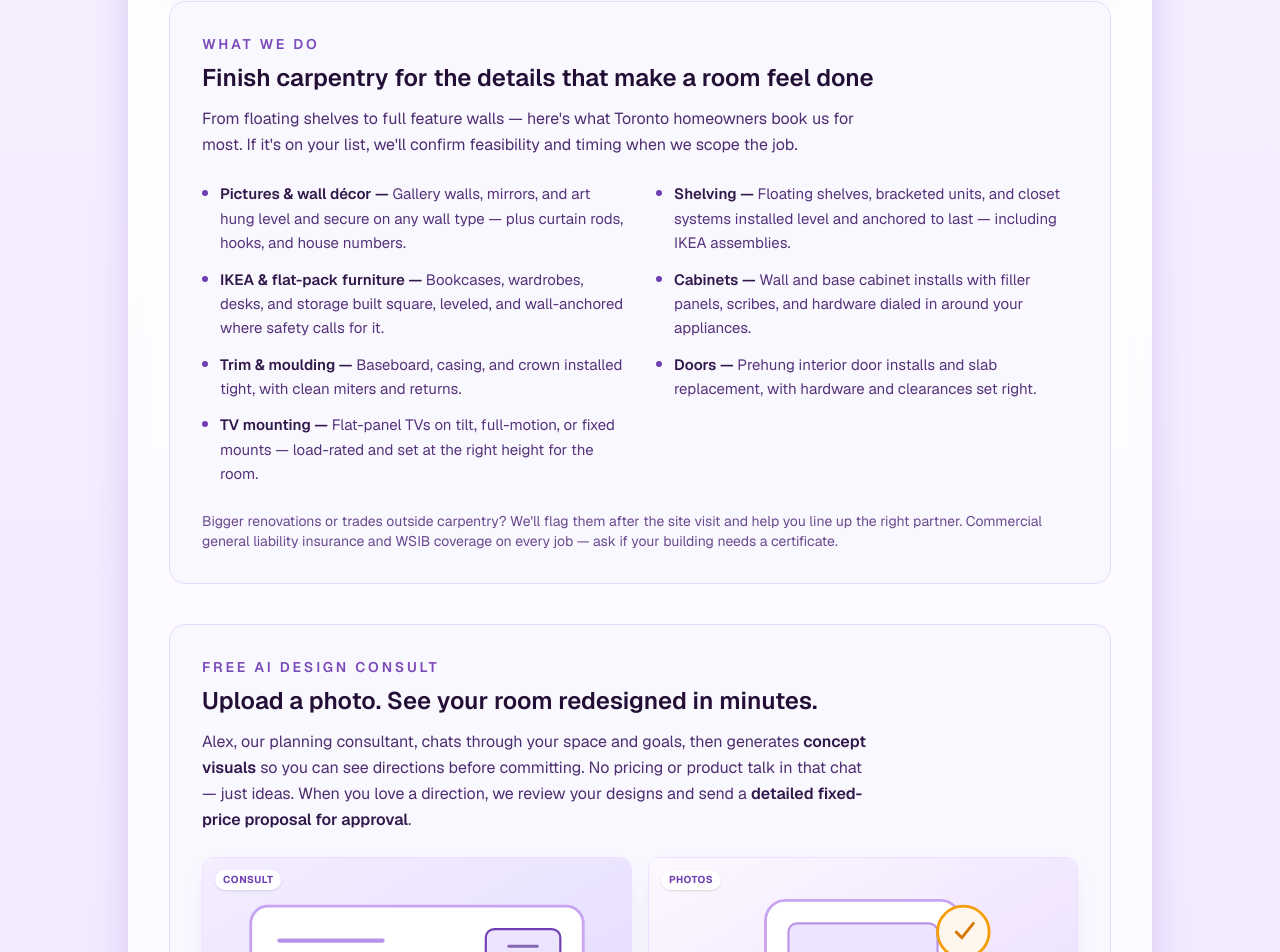
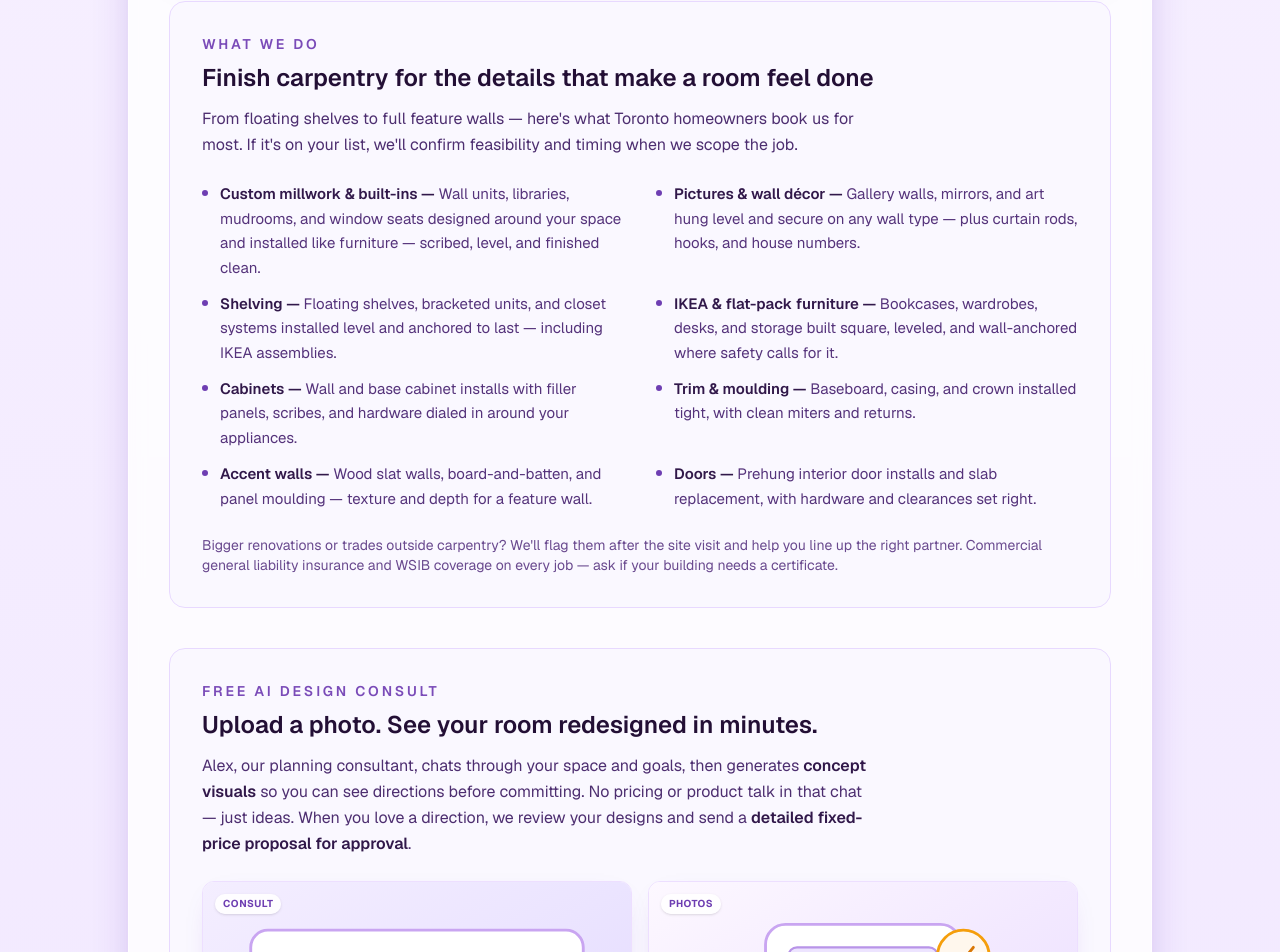
Before and after one commit to levelupinstall/webapp, a Next.js app: page / in a window 1280 px wide. Shown: the part 889-1841 px from the top of the page. Built offline with nearby package versions, Linux system fonts and the light colour scheme; no server answers.

Commit message:
Narrow services: drop TV mounting, add custom millwork hero and accent walls

```diff
--- a/app/page.tsx
+++ b/app/page.tsx
@@ -395,6 +395,14 @@ function HomeContent() {
                 <li className="flex gap-3">
                   <span className="mt-2 h-1.5 w-1.5 shrink-0 rounded-full bg-[#6e3eb2]" />
                   <span>
+                    <span className="font-semibold text-[#31184a]">Custom millwork &amp; built-ins —</span>{" "}
+                    Wall units, libraries, mudrooms, and window seats designed around your space and
+                    installed like furniture — scribed, level, and finished clean.
+                  </span>
+                </li>
+                <li className="flex gap-3">
+                  <span className="mt-2 h-1.5 w-1.5 shrink-0 rounded-full bg-[#6e3eb2]" />
+                  <span>
                     <span className="font-semibold text-[#31184a]">Pictures &amp; wall décor —</span>{" "}
                     Gallery walls, mirrors, and art hung level and secure on any wall type — plus
                     curtain rods, hooks, and house numbers.
@@ -434,15 +442,16 @@ function HomeContent() {
                 <li className="flex gap-3">
                   <span className="mt-2 h-1.5 w-1.5 shrink-0 rounded-full bg-[#6e3eb2]" />
                   <span>
-                    <span className="font-semibold text-[#31184a]">Doors —</span> Prehung interior door
-                    installs and slab replacement, with hardware and clearances set right.
+                    <span className="font-semibold text-[#31184a]">Accent walls —</span>{" "}
+                    Wood slat walls, board-and-batten, and panel moulding — texture and depth for a
+                    feature wall.
                   </span>
                 </li>
                 <li className="flex gap-3">
                   <span className="mt-2 h-1.5 w-1.5 shrink-0 rounded-full bg-[#6e3eb2]" />
                   <span>
-                    <span className="font-semibold text-[#31184a]">TV mounting —</span> Flat-panel TVs on
-                    tilt, full-motion, or fixed mounts — load-rated and set at the right height for the room.
+                    <span className="font-semibold text-[#31184a]">Doors —</span> Prehung interior door
+                    installs and slab replacement, with hardware and clearances set right.
                   </span>
                 </li>
               </ul>
--- a/lib/level-up-gemini-persona.ts
+++ b/lib/level-up-gemini-persona.ts
@@ -3,9 +3,9 @@ export const LEVEL_UP_LEAD_COORDINATOR_PROMPT = `You are the Lead Project Coordi
 
 1. Context & Scope:
 
-You assist with scheduling, sales inquiries, and technical carpentry (trim, cabinetry, IKEA assembly, TV mounting).
+You assist with scheduling, sales inquiries, and technical carpentry (custom millwork & built-ins, trim, cabinetry, accent walls, IKEA assembly).
 
-Refer to Level Up Install services: focus on pictures/decor, shelving, IKEA systems, cabinets, trim/moulding, doors, and TV mounting.
+Refer to Level Up Install services: focus on custom millwork & built-ins, pictures/decor, shelving, IKEA systems, cabinets, trim/moulding, accent walls, and doors.
 
 2. Behavior & Safety:
 
```
